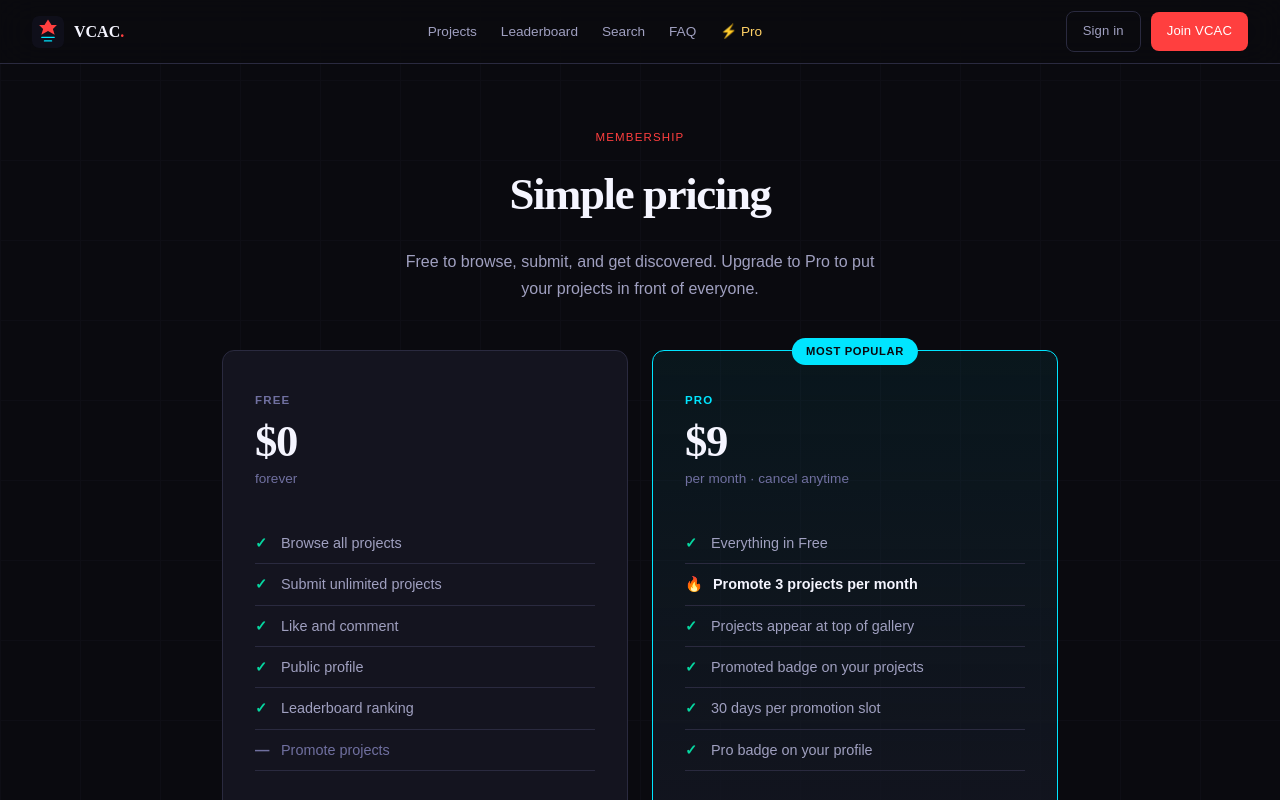
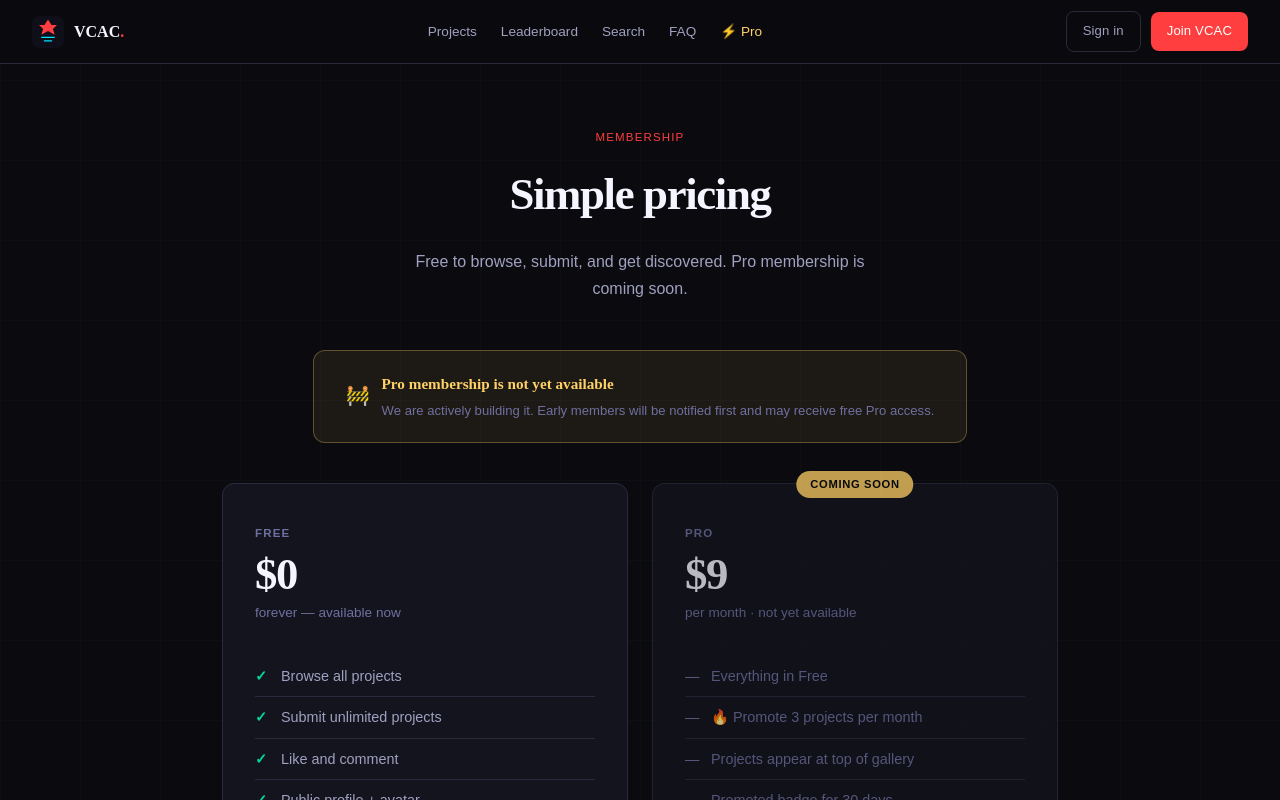
Before and after one commit to circuitengineers/vcac-app-final, a Next.js app: page /pricing in a window 1280 px wide. Shown: the top 800 px of the page. Built offline with nearby package versions, Linux system fonts and the light colour scheme.

Commit message:
Update pricing.js

```diff
--- a/pages/pricing.js
+++ b/pages/pricing.js
@@ -6,8 +6,17 @@ export default function Pricing() {
       <div style={{ fontSize: '0.72rem', fontWeight: 500, letterSpacing: '0.1em', textTransform: 'uppercase', color: 'var(--maple)', marginBottom: 8 }}>Membership</div>
       <h1 style={{ fontFamily: 'Syne', fontWeight: 800, fontSize: '2.8rem', color: 'var(--white)', letterSpacing: '-0.03em', marginBottom: '1rem' }}>Simple pricing</h1>
       <p style={{ color: 'var(--text-mid)', fontSize: '1rem', maxWidth: 480, margin: '0 auto 3rem', fontWeight: 300 }}>
-        Free to browse, submit, and get discovered. Upgrade to Pro to put your projects in front of everyone.
+        Free to browse, submit, and get discovered. Pro membership is coming soon.
       </p>
+
+      {/* Coming soon banner */}
+      <div style={{ background: 'rgba(255,209,102,0.08)', border: '1px solid rgba(255,209,102,0.3)', borderRadius: 12, padding: '1.25rem 2rem', marginBottom: '2.5rem', display: 'inline-flex', alignItems: 'center', gap: 12 }}>
+        <span style={{ fontSize: '1.2rem' }}>🚧</span>
+        <div style={{ textAlign: 'left' }}>
+          <div style={{ fontFamily: 'Syne', fontWeight: 700, color: 'var(--gold)', fontSize: '0.95rem' }}>Pro membership is not yet available</div>
+          <div style={{ fontSize: '0.82rem', color: 'var(--text-dim)', marginTop: 3 }}>We are actively building it. Early members will be notified first and may receive free Pro access.</div>
+        </div>
+      </div>
 
       <div style={{ display: 'grid', gridTemplateColumns: 'repeat(auto-fit, minmax(280px, 1fr))', gap: '1.5rem', textAlign: 'left', marginBottom: '4rem' }}>
 
@@ -15,62 +24,64 @@ export default function Pricing() {
         <div className="card" style={{ padding: '2.5rem 2rem' }}>
           <div style={{ fontSize: '0.72rem', fontWeight: 600, letterSpacing: '0.1em', textTransform: 'uppercase', color: 'var(--text-dim)', marginBottom: '0.5rem' }}>Free</div>
           <div style={{ fontFamily: 'Syne', fontWeight: 800, fontSize: '2.8rem', color: 'var(--white)', letterSpacing: '-0.03em', lineHeight: 1, marginBottom: '0.25rem' }}>$0</div>
-          <div style={{ fontSize: '0.85rem', color: 'var(--text-dim)', marginBottom: '2rem' }}>forever</div>
+          <div style={{ fontSize: '0.85rem', color: 'var(--text-dim)', marginBottom: '2rem' }}>forever — available now</div>
           <ul style={{ listStyle: 'none', marginBottom: '2rem' }}>
             {[
-              { icon: '✓', text: 'Browse all projects', color: 'var(--green)' },
-              { icon: '✓', text: 'Submit unlimited projects', color: 'var(--green)' },
-              { icon: '✓', text: 'Like and comment', color: 'var(--green)' },
-              { icon: '✓', text: 'Public profile', color: 'var(--green)' },
-              { icon: '✓', text: 'Leaderboard ranking', color: 'var(--green)' },
-              { icon: '—', text: 'Promote projects', color: 'var(--text-dim)' },
+              'Browse all projects',
+              'Submit unlimited projects',
+              'Like and comment',
+              'Public profile + avatar',
+              'Follow other creators',
+              'Direct messaging',
+              'Leaderboard ranking',
+              'Earn certificates (with admin review)',
             ].map(f => (
-              <li key={f.text} style={{ display: 'flex', alignItems: 'center', gap: 10, padding: '8px 0', borderBottom: '1px solid var(--border)', fontSize: '0.9rem', color: f.icon === '—' ? 'var(--text-dim)' : 'var(--text-mid)' }}>
-                <span style={{ color: f.color, fontWeight: 700, minWidth: 16 }}>{f.icon}</span>
-                {f.text}
+              <li key={f} style={{ display: 'flex', alignItems: 'center', gap: 10, padding: '8px 0', borderBottom: '1px solid var(--border)', fontSize: '0.9rem', color: 'var(--text-mid)' }}>
+                <span style={{ color: 'var(--green)', fontWeight: 700, minWidth: 16 }}>✓</span>{f}
               </li>
             ))}
           </ul>
-          <Link href="/login" className="btn btn-ghost" style={{ display: 'block', textAlign: 'center', width: '100%', padding: '12px' }}>Get started free</Link>
+          <Link href="/login" className="btn btn-primary" style={{ display: 'block', textAlign: 'center', width: '100%', padding: '12px' }}>Get started free</Link>
         </div>
 
-        {/* Pro */}
-        <div className="card" style={{ padding: '2.5rem 2rem', border: '1px solid var(--cyan)', background: 'linear-gradient(180deg, rgba(0,229,255,0.06) 0%, var(--surface) 100%)', position: 'relative' }}>
-          <div style={{ position: 'absolute', top: -13, left: '50%', transform: 'translateX(-50%)', background: 'var(--cyan)', color: 'var(--black)', fontSize: '0.7rem', fontWeight: 700, padding: '4px 14px', borderRadius: 100, letterSpacing: '0.06em', textTransform: 'uppercase', whiteSpace: 'nowrap' }}>
-            Most popular
+        {/* Pro - coming soon */}
+        <div className="card" style={{ padding: '2.5rem 2rem', border: '1px solid var(--border)', position: 'relative', opacity: 0.75 }}>
+          <div style={{ position: 'absolute', top: -13, left: '50%', transform: 'translateX(-50%)', background: 'var(--gold)', color: 'var(--black)', fontSize: '0.7rem', fontWeight: 700, padding: '4px 14px', borderRadius: 100, letterSpacing: '0.06em', textTransform: 'uppercase', whiteSpace: 'nowrap' }}>
+            Coming soon
           </div>
-          <div style={{ fontSize: '0.72rem', fontWeight: 600, letterSpacing: '0.1em', textTransform: 'uppercase', color: 'var(--cyan)', marginBottom: '0.5rem' }}>Pro</div>
+          <div style={{ fontSize: '0.72rem', fontWeight: 600, letterSpacing: '0.1em', textTransform: 'uppercase', color: 'var(--text-dim)', marginBottom: '0.5rem' }}>Pro</div>
           <div style={{ fontFamily: 'Syne', fontWeight: 800, fontSize: '2.8rem', color: 'var(--white)', letterSpacing: '-0.03em', lineHeight: 1, marginBottom: '0.25rem' }}>$9</div>
-          <div style={{ fontSize: '0.85rem', color: 'var(--text-dim)', marginBottom: '2rem' }}>per month · cancel anytime</div>
+          <div style={{ fontSize: '0.85rem', color: 'var(--text-dim)', marginBottom: '2rem' }}>per month · not yet available</div>
           <ul style={{ listStyle: 'none', marginBottom: '2rem' }}>
             {[
-              { icon: '✓', text: 'Everything in Free', bold: false },
-              { icon: '🔥', text: 'Promote 3 projects per month', bold: true },
-              { icon: '✓', text: 'Projects appear at top of gallery', bold: false },
-              { icon: '✓', text: 'Promoted badge on your projects', bold: false },
-              { icon: '✓', text: '30 days per promotion slot', bold: false },
-              { icon: '✓', text: 'Pro badge on your profile', bold: false },
+              'Everything in Free',
+              '🔥 Promote 3 projects per month',
+              'Projects appear at top of gallery',
+              'Promoted badge for 30 days',
+              'Pro badge on your profile',
+              'Early access to new features',
             ].map(f => (
-              <li key={f.text} style={{ display: 'flex', alignItems: 'center', gap: 10, padding: '8px 0', borderBottom: '1px solid var(--border)', fontSize: '0.9rem', color: 'var(--text-mid)' }}>
-                <span style={{ color: f.icon === '🔥' ? 'var(--gold)' : 'var(--green)', fontWeight: 700, minWidth: 16 }}>{f.icon}</span>
-                {f.bold ? <strong style={{ color: 'var(--white)' }}>{f.text}</strong> : f.text}
+              <li key={f} style={{ display: 'flex', alignItems: 'center', gap: 10, padding: '8px 0', borderBottom: '1px solid var(--border)', fontSize: '0.9rem', color: 'var(--text-dim)' }}>
+                <span style={{ color: 'var(--text-dim)', minWidth: 16 }}>—</span>{f}
               </li>
             ))}
           </ul>
-          <Link href="/login" className="btn btn-cyan" style={{ display: 'block', textAlign: 'center', width: '100%', padding: '12px' }}>Upgrade to Pro</Link>
+          <div style={{ background: 'var(--panel)', border: '1px solid var(--border)', borderRadius: 8, padding: '12px 16px', textAlign: 'center', fontSize: '0.85rem', color: 'var(--text-dim)' }}>
+            🚧 Not yet available — check back soon
+          </div>
         </div>
 
       </div>
 
       {/* How promotion works */}
       <div className="card" style={{ padding: '2.5rem', textAlign: 'left', maxWidth: 680, margin: '0 auto' }}>
-        <h2 style={{ fontFamily: 'Syne', fontWeight: 800, fontSize: '1.4rem', color: 'var(--white)', marginBottom: '1.5rem' }}>🔥 How project promotion works</h2>
+        <h2 style={{ fontFamily: 'Syne', fontWeight: 800, fontSize: '1.4rem', color: 'var(--white)', marginBottom: '1.5rem' }}>🔥 How project promotion will work</h2>
         <div style={{ display: 'flex', flexDirection: 'column', gap: '1.25rem' }}>
           {[
-            { num: '1', title: 'Upgrade to Pro', desc: 'Pay $9/month and get 3 promotion slots per 30-day period.' },
-            { num: '2', title: 'Pick a project to promote', desc: 'Go to any of your approved projects and click the "Promote this project" button.' },
-            { num: '3', title: 'Your project goes to the top', desc: 'Your project appears at the top of the gallery with a 🔥 Promoted badge for 30 days. Everyone who visits VCAC sees it first.' },
-            { num: '4', title: 'Slots refresh every 30 days', desc: 'After 30 days your promotion expires and you get that slot back to use on another project.' },
+            { num: '1', title: 'Upgrade to Pro (coming soon)', desc: 'Pay $9/month and get 3 promotion slots per 30-day period.' },
+            { num: '2', title: 'Pick a project to promote', desc: 'Go to any of your approved projects and click the Promote button.' },
+            { num: '3', title: 'Your project goes to the top', desc: 'It appears at the top of the gallery with a 🔥 Promoted badge for 30 days. Everyone who visits VCAC sees it first.' },
+            { num: '4', title: 'Slots refresh every 30 days', desc: 'After 30 days your promotion expires and you get that slot back.' },
           ].map(s => (
             <div key={s.num} style={{ display: 'flex', gap: '1rem', alignItems: 'flex-start' }}>
               <div style={{ width: 32, height: 32, borderRadius: '50%', background: 'var(--maple-glow)', border: '1px solid rgba(255,63,63,0.3)', display: 'flex', alignItems: 'center', justifyContent: 'center', fontFamily: 'Syne', fontWeight: 800, color: 'var(--maple)', flexShrink: 0, fontSize: '0.85rem' }}>{s.num}</div>
```
